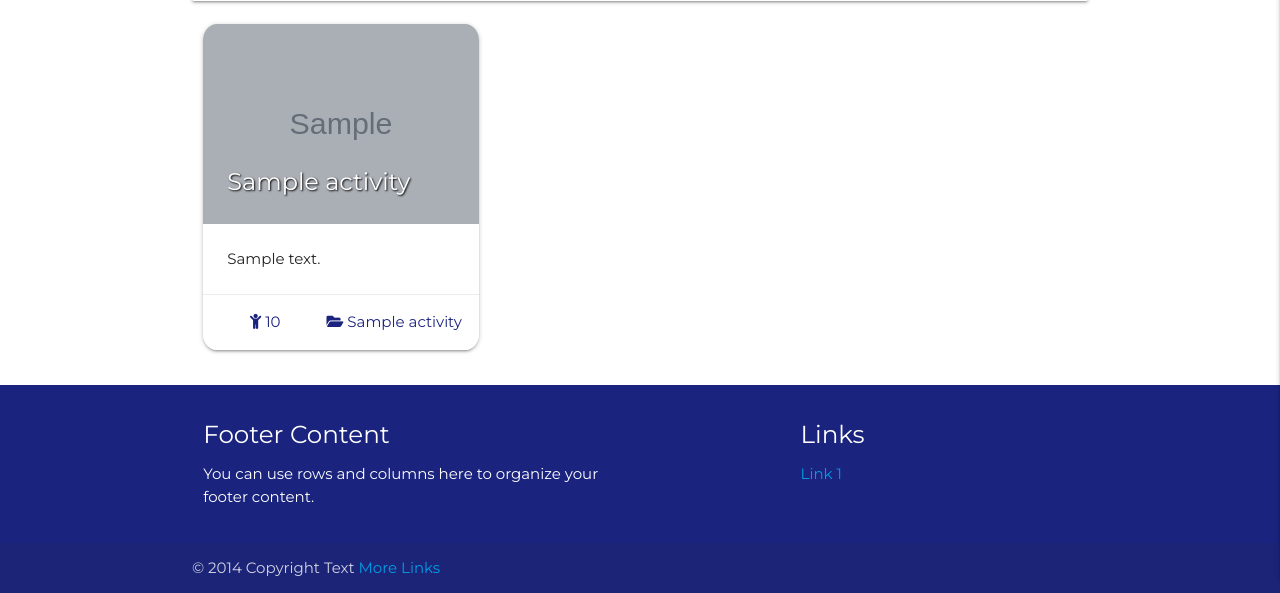
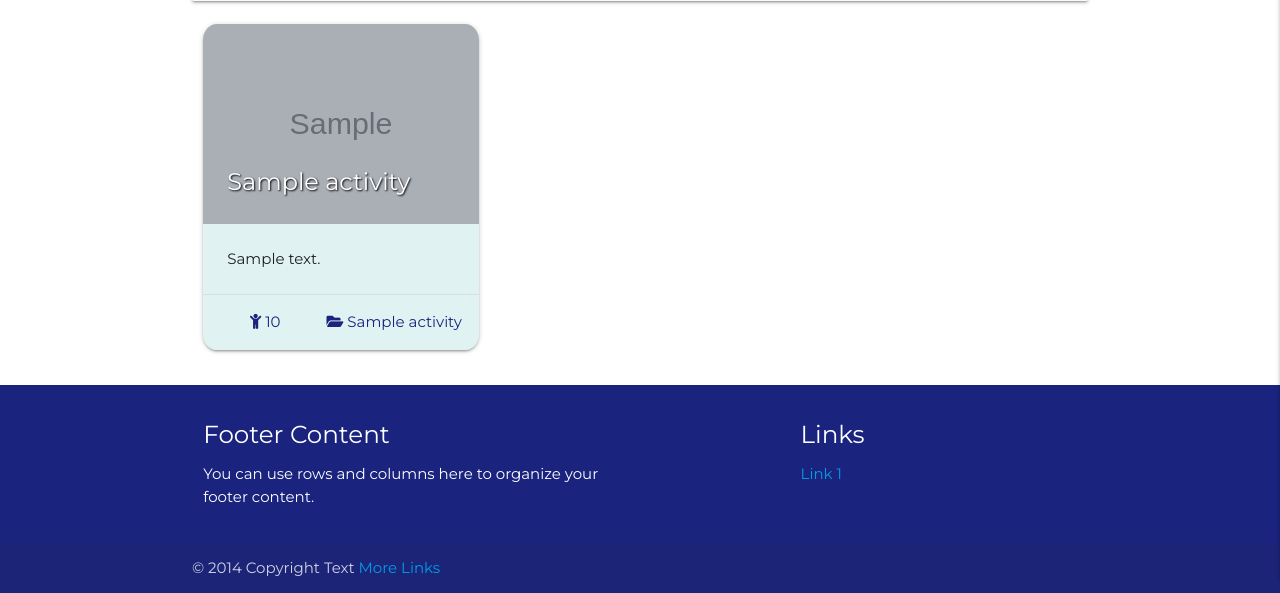
Before and after one commit to Edb83/self-isolution, a Flask app: page /search in a window 1280 px wide. Shown: the part 280-873 px from the top of the page. Run offline with Flask 2, Linux system fonts and the light colour scheme; grey boxes marked "Sample" are stand-in pictures; a database or web service that is not in the repository returns one stand-in record (values such as "Sample title"); some libraries are stand-ins or nearby versions.

Commit message:
Add teal color to activity cards to test impact

```diff
--- a/templates/activities.html
+++ b/templates/activities.html
@@ -5,7 +5,7 @@
 
     <h3 class="center-align">{{ page_title }}</h3>
 
-    <div class="row card-panel">
+    <div class="row card-panel grey lighten-5">
         <form action="{{ url_for('search') }}" method="post" class="col s12">
             <div class="row center-align">
                 <div class="input-field col s12">
@@ -29,7 +29,7 @@
         <div class="row">
             {% for activity in activities %}
                 <div id="activities-container" class="col s12 m6 xl4">
-                    <div class="card hoverable">
+                    <div class="card hoverable teal lighten-5">
                         <div class="card-image">
                         <a href="{{ url_for('view_activity', activity_id=activity._id) }}">
                             {% if activity.image_file == "" %}
```
